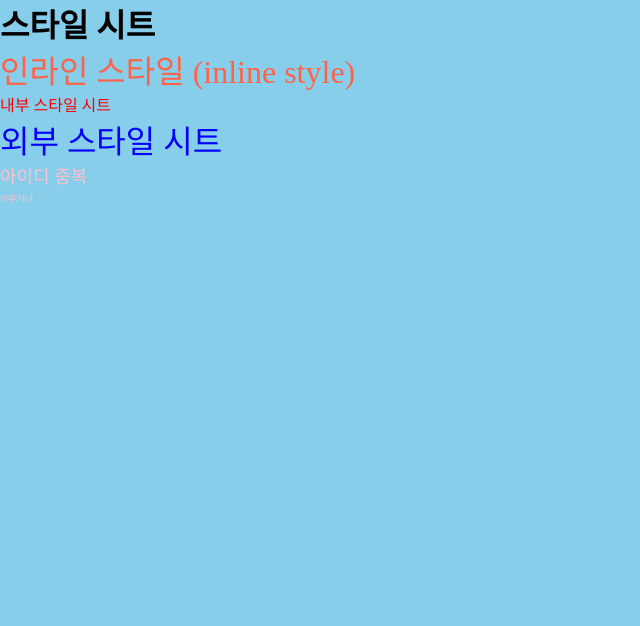
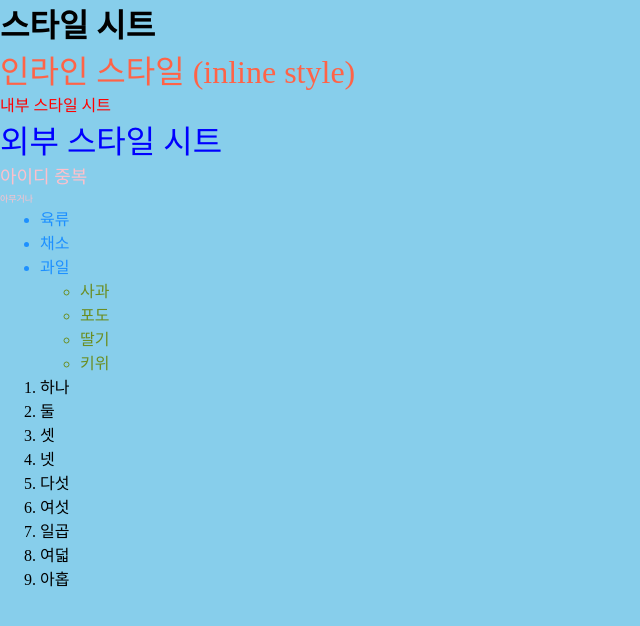
Before and after one commit to jkys-957/frontend, a plain HTML site: page html_basic/Day3/css.html in a window 1280 px wide. Shown: the whole page, without its empty margins (0-640 px from the left). Drawn offline with Linux system fonts and the light colour scheme.

Commit message:
자손, 자식 선택자 개념

```diff
--- a/html_basic/Day3/css.html
+++ b/html_basic/Day3/css.html
@@ -23,5 +23,33 @@
     <span class="red pink" id="blue1">아이디 중복</span>
     <br>
     <span class="pink">아무거나</span>
+
+    <ul class="outer">
+        <li>육류</li>
+        <li>채소</li>
+        <li>과일
+            <ul>
+                <li>사과</li>
+                <li>포도</li>
+                <li>딸기</li>
+                <li>키위</li>
+            </ul>
+        </li>
+    </ul>
+    <ol>
+        <li>하나</li>
+        <li>둘</li>
+        <li class="starter">셋</li>
+        <li>넷</li>
+        <li>다섯</li>
+        <li>여섯</li>
+        <li>일곱</li>
+        <li>여덟</li>
+        <li>아홉</li>
+    </ol>
+
+
+
+
 </body>
 </html>
--- a/html_basic/css/style.css
+++ b/html_basic/css/style.css
@@ -44,3 +44,13 @@ body {
 p.red {
     font-size: medium;
 }
+
+/* 자손 선택자 */
+.outer li {
+    color:olivedrab;
+}
+
+/* 자식(1촌) 선택자 */
+.outer > li {
+    color: dodgerblue;
+}
```
